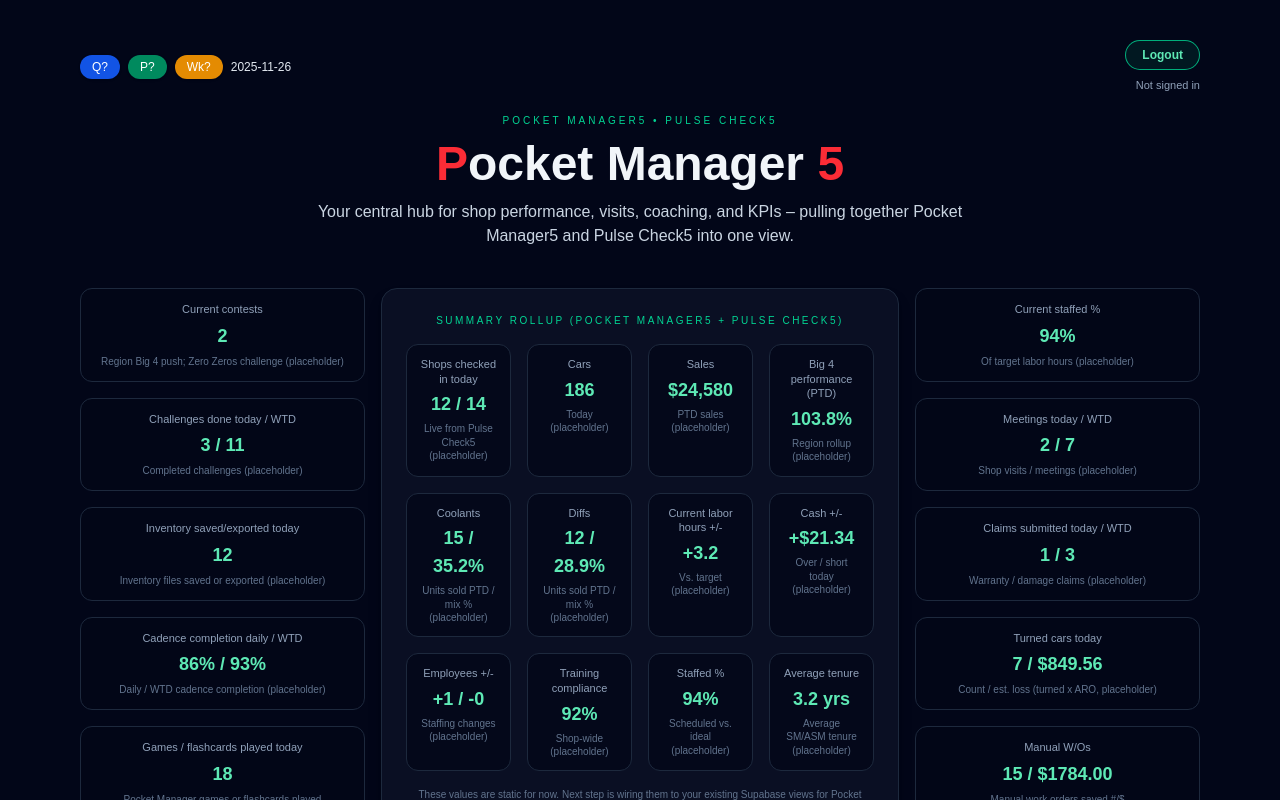
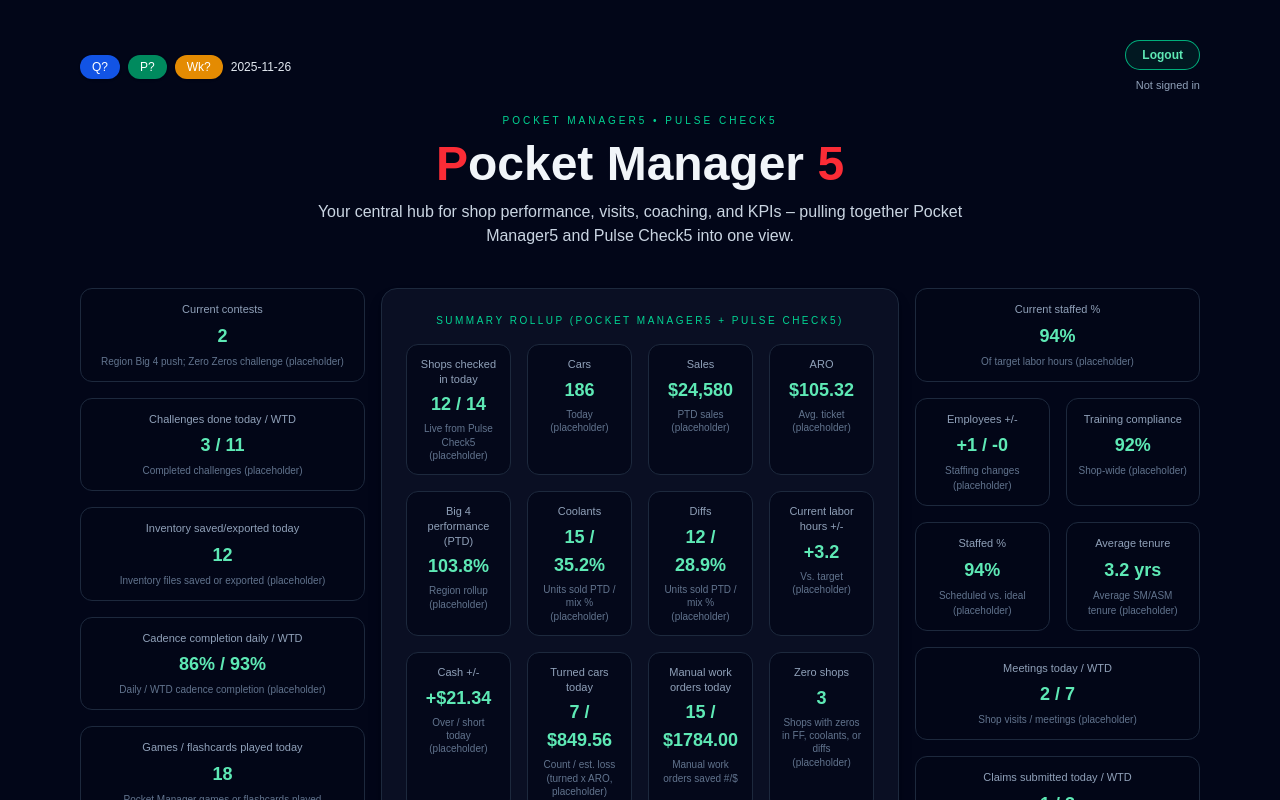
Before and after one commit to kwo744-075/pocketmanager5-site, a Next.js app: page / in a window 1280 px wide. Shown: the top 800 px of the page. Built offline with nearby package versions, Linux system fonts and the light colour scheme; no server answers; the database is empty; sample sign-in values are in the browser's storage.

Commit message:
kwo74410.26update11.25.25update11.25.25
Signed-off-by: kwo744-075 <kwo744@gmail.com>

```diff
--- a/app/page.tsx
+++ b/app/page.tsx
@@ -138,6 +138,11 @@
                 note="PTD sales (placeholder)"
               />
               <MetricCard
+                label="ARO"
+                value="$105.32"
+                note="Avg. ticket (placeholder)"
+              />
+              <MetricCard
                 label="Big 4 performance (PTD)"
                 value="103.8%"
                 note="Region rollup (placeholder)"
@@ -147,13 +152,12 @@
                 value="15 / 35.2%"
                 note="Units sold PTD / mix % (placeholder)"
               />
+
               <MetricCard
                 label="Diffs"
                 value="12 / 28.9%"
                 note="Units sold PTD / mix % (placeholder)"
               />
-
-              {/* middle row reordered: labor, cash, employees, training */}
               <MetricCard
                 label="Current labor hours +/-"
                 value="+3.2"
@@ -165,25 +169,19 @@
                 note="Over / short today (placeholder)"
               />
               <MetricCard
-                label="Employees +/-"
-                value="+1 / -0"
-                note="Staffing changes (placeholder)"
+                label="Turned cars today"
+                value="7 / $849.56"
+                note="Count / est. loss (turned x ARO, placeholder)"
               />
               <MetricCard
-                label="Training compliance"
-                value="92%"
-                note="Shop-wide (placeholder)"
-              />
-
-              <MetricCard
-                label="Staffed %"
-                value="94%"
-                note="Scheduled vs. ideal (placeholder)"
+                label="Manual work orders today"
+                value="15 / $1784.00"
+                note="Manual work orders saved #/$"
               />
               <MetricCard
-                label="Average tenure"
-                value="3.2 yrs"
-                note="Average SM/ASM tenure (placeholder)"
+                label="Zero shops"
+                value="3"
+                note="Shops with zeros in FF, coolants, or diffs (placeholder)"
               />
             </div>
 
@@ -200,6 +198,28 @@
               value="94%"
               note="Of target labor hours (placeholder)"
             />
+            <div className="mt-4 grid grid-cols-2 gap-4">
+              <MetricCard
+                label="Employees +/-"
+                value="+1 / -0"
+                note="Staffing changes (placeholder)"
+              />
+              <MetricCard
+                label="Training compliance"
+                value="92%"
+                note="Shop-wide (placeholder)"
+              />
+              <MetricCard
+                label="Staffed %"
+                value="94%"
+                note="Scheduled vs. ideal (placeholder)"
+              />
+              <MetricCard
+                label="Average tenure"
+                value="3.2 yrs"
+                note="Average SM/ASM tenure (placeholder)"
+              />
+            </div>
             <MetricCard
               label="Meetings today / WTD"
               value="2 / 7"
@@ -209,17 +229,6 @@
               label="Claims submitted today / WTD"
               value="1 / 3"
               note="Warranty / damage claims (placeholder)"
-            />
-            <MetricCard
-              label="Turned cars today"
-              value="7 / $849.56"
-              note="Count / est. loss (turned x ARO, placeholder)"
-            />
-            {/* extra placeholder on right */}
-            <MetricCard
-              label="Manual W/Os"
-              value="15 / $1784.00"
-              note="Manual work orders saved #/$"
             />
           </div>
         </section>
```
